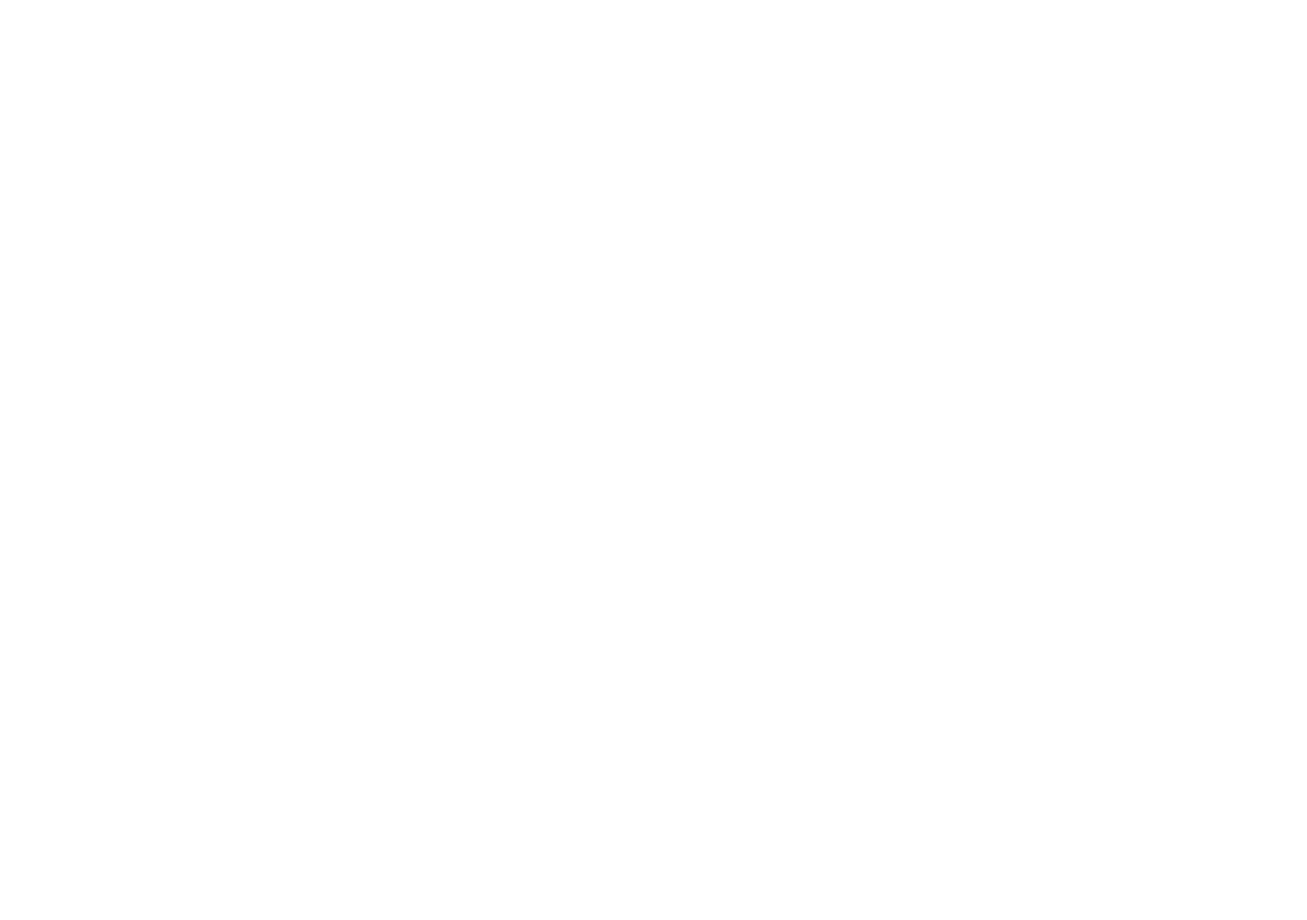
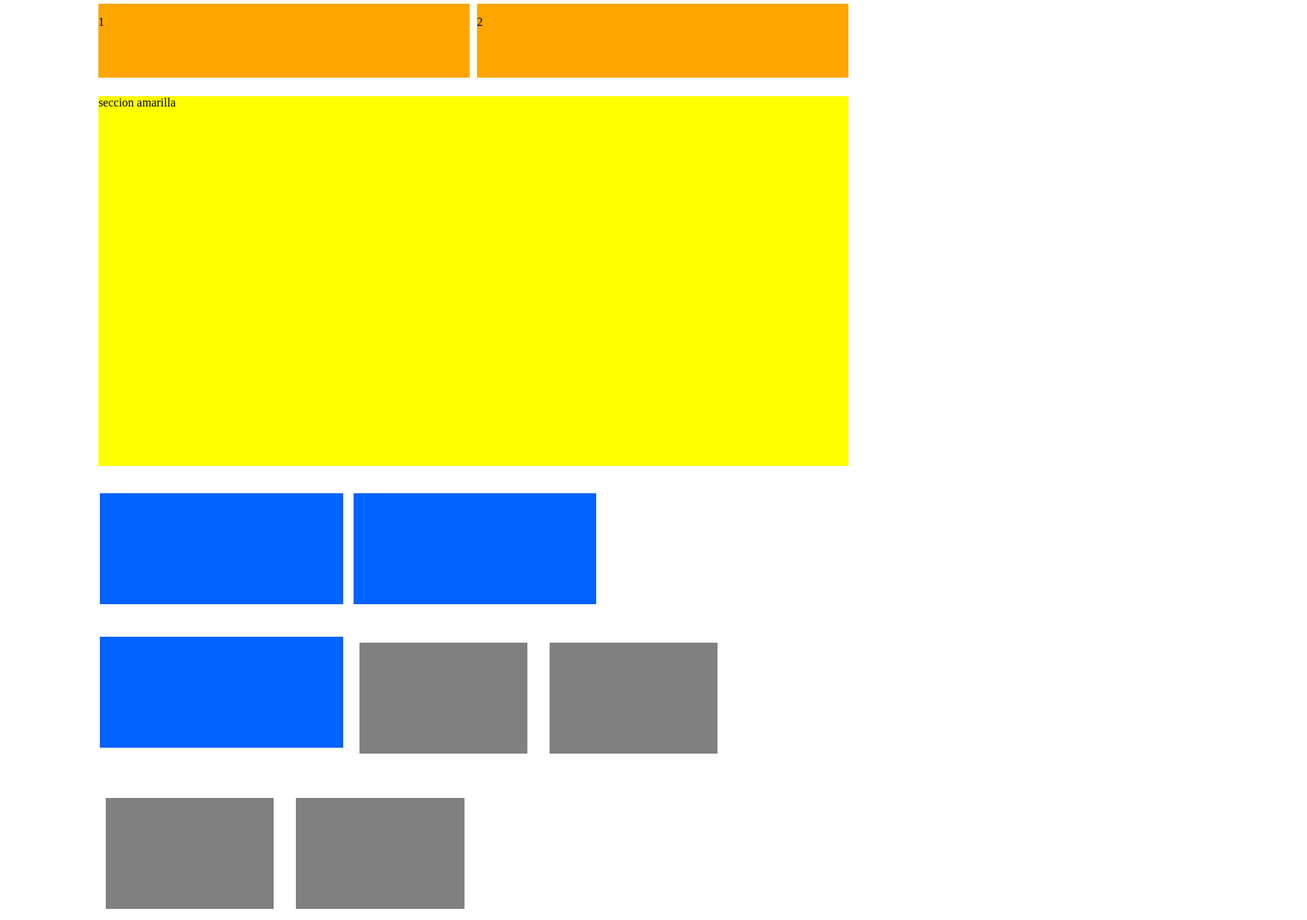
Before and after one commit to silviaac28/proyecto_responsive, a plain HTML site: page index.html in a window 1280 px wide. Shown: the whole page at 74% size, 1767 px wide, since content can reach past the window. Before the commit the page ends 800 px from the top, so only its background shows below. Drawn offline with Linux system fonts and the light colour scheme.

Commit message:
estatico

```diff
--- a/index.html
+++ b/index.html
@@ -3,9 +3,42 @@
 <head>
     <meta charset="UTF-8">
     <meta name="viewport" content="width=device-width, initial-scale=1.0">
-    <title>Document</title>
+    <link rel="stylesheet" href="styles.css">
+    <title>Media Queries</title>
 </head>
 <body>
+    <header>
+        <div class="abc">1</div>
+        <div class="abc">2</div>
+    </header>
+    <section id="content">seccion amarilla</section>
+    <section id="articles">
+        <article>
+            <h2>Articulo 1</h2>
+        </article>
+        <article>
+            <h2>Articulo 2</h2>
+        </article>
+        <article>
+            <h2>Articulo 3</h2>
+        </article>
+        </section>
+
+    <section id="finales">
+        <article>
+            <h2>Articulo 2</h2>
+        </article>
+        <article>
+            <h2>Articulo 3</h2>
+        </article>
+        <article>
+            <h2>Articulo 2</h2>
+        </article>
+        <article>
+            <h2>Articulo 3</h2>
+        </article>
+        </section>
+
 
 </body>
 </html>
--- a/styles.css
+++ b/styles.css
@@ -0,0 +1,79 @@
+*{
+    margin: 0px;
+    padding: 0px;
+    width: 1024px;
+    margin: auto;
+}
+
+body{
+    margin: auto;
+    width: 100%;
+    height: 100%;
+}
+header{
+    height: 100px;
+    width: 100%;
+    line-height: 50px;
+}
+
+.abc{
+    width: 49%;
+    height: 100%;
+    background-color: orange;
+    border: 5px solid white;
+    float: left;
+}
+#content{
+    background-color: yellow;
+    height: 500px;
+    width: 99%;
+    margin-top: 30px;
+
+}
+
+#articles article{
+    width: 32.1%;
+    height: 150px;
+    background-color: rgb(0, 98, 255);
+    text-align: center;
+    color: white;
+    border: 7px solid white;
+    float: left;
+    margin-top: 30px;
+
+}
+
+#finales article{
+    width: 22.2%;
+    height: 150px;
+    background-color: gray;
+    text-align: center;
+    color: white;
+    border: 15px solid white;
+    float: left;
+    margin-top: 30px;
+}
+
+/*Responsive*/
+/*desde 0px hasta 888px*/
+@media(max-width: 889px){
+    #articles article{
+        width: 40%;
+        background-color: red;
+    }
+}
+@media(max-width: 645px){
+    aside{
+        float: none;
+        width: 100%;
+        min-height: 40px;
+        line-height: 40px;
+    }
+    #article{
+        width: 100%;
+    }
+    #articles article{
+        width: 90%;
+        background-color: blue;
+    }
+}
```
